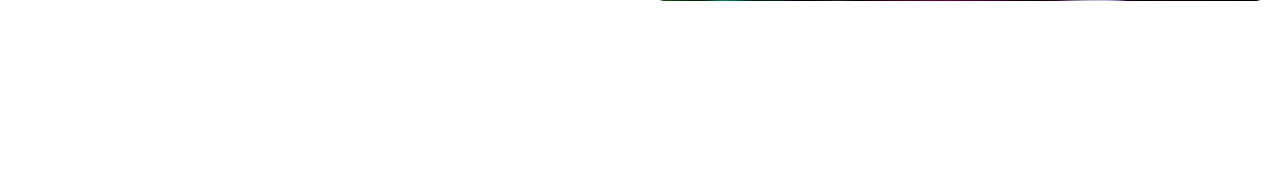
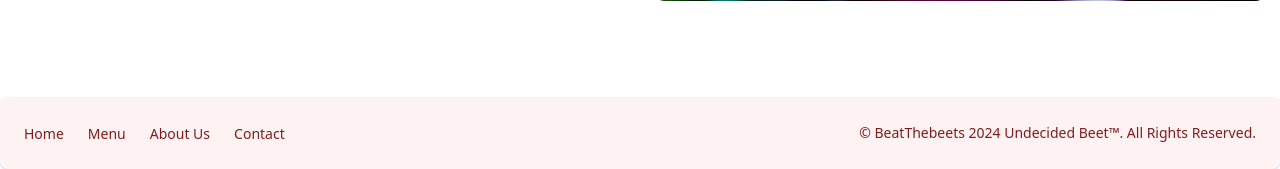
Before and after one commit to becodeorg/verou-5-laravel-resto-uncertain-laravel-beats, a Laravel app: page /home in a window 1280 px wide. Shown: the part 2597-2766 px from the top of the page. Before the commit the page ends 2598 px from the top, so only its background shows below. Run offline with Laravel 10, Linux system fonts and the light colour scheme.

Commit message:
Add footer and Reservation Model

```diff
--- a/resources/views/guest/index.blade.php
+++ b/resources/views/guest/index.blade.php
@@ -92,7 +92,26 @@
     </div>
 </section>
 
+<footer class="p-4 bg-red-50 rounded-lg shadow md:flex md:items-center md:justify-between md:p-6 dark:bg-red-900">
 
+    <ul class="flex flex-wrap items-center mt-3 sm:mt-0">
+        <li>
+            <a href="#" class="mr-4 text-sm text-red-900 hover:underline md:mr-6 dark:text-gray-400">Home</a>
+        </li>
+        <li>
+            <a href="#" class="mr-4 text-sm text-red-900 hover:underline md:mr-6 dark:text-gray-400">Menu</a>
+        </li>
+        <li>
+            <a href="#" class="mr-4 text-sm text-red-900 hover:underline md:mr-6 dark:text-gray-400">About Us</a>
+        </li>
+        <li>
+            <a href="#" class="text-sm text-red-900 hover:underline dark:text-gray-400">Contact</a>
+        </li>
+    </ul>
+
+    <span class="text-sm text-red-900 sm:text-center dark:text-gray-400">© BeatThebeets 2024 <a href="https://flowbite.com" class="hover:underline" target="_blank">Undecided Beet™</a>. All Rights Reserved.
+    </span>
+</footer>
 
 </body>
 </html>
```
Also changed, not shown: app/Models/Reservation.php (added, +19 -0 lines).
